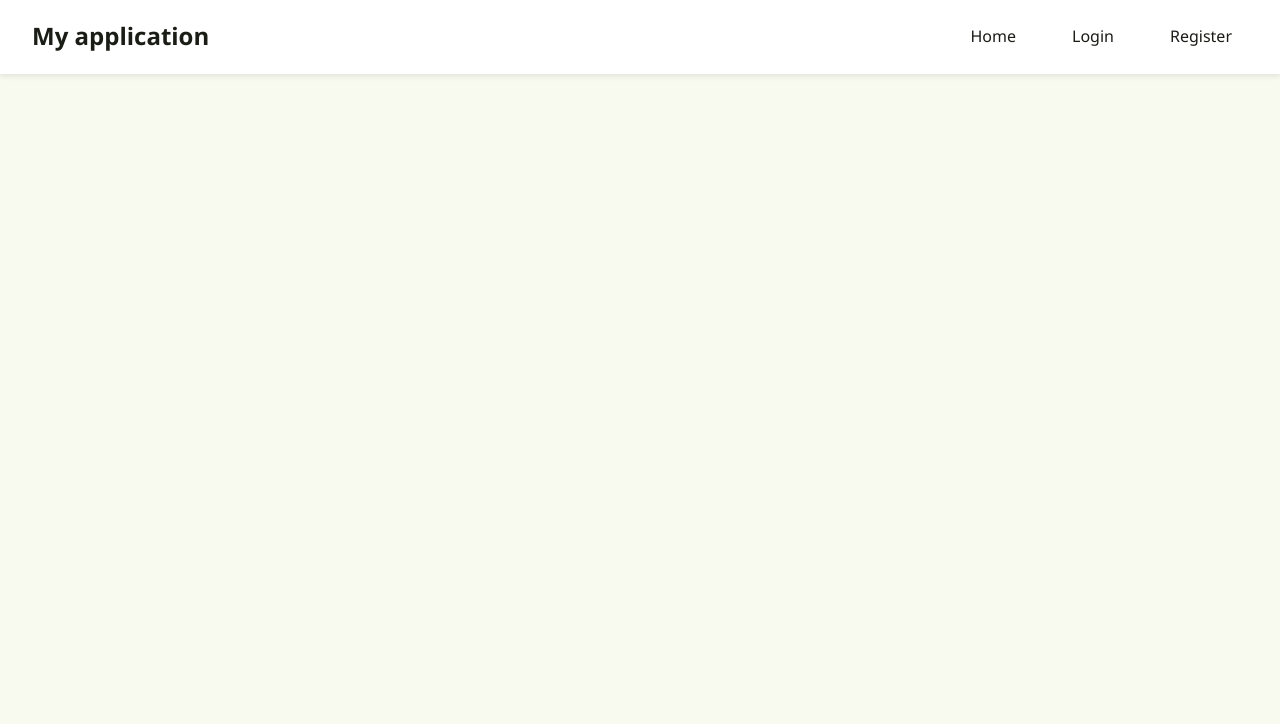
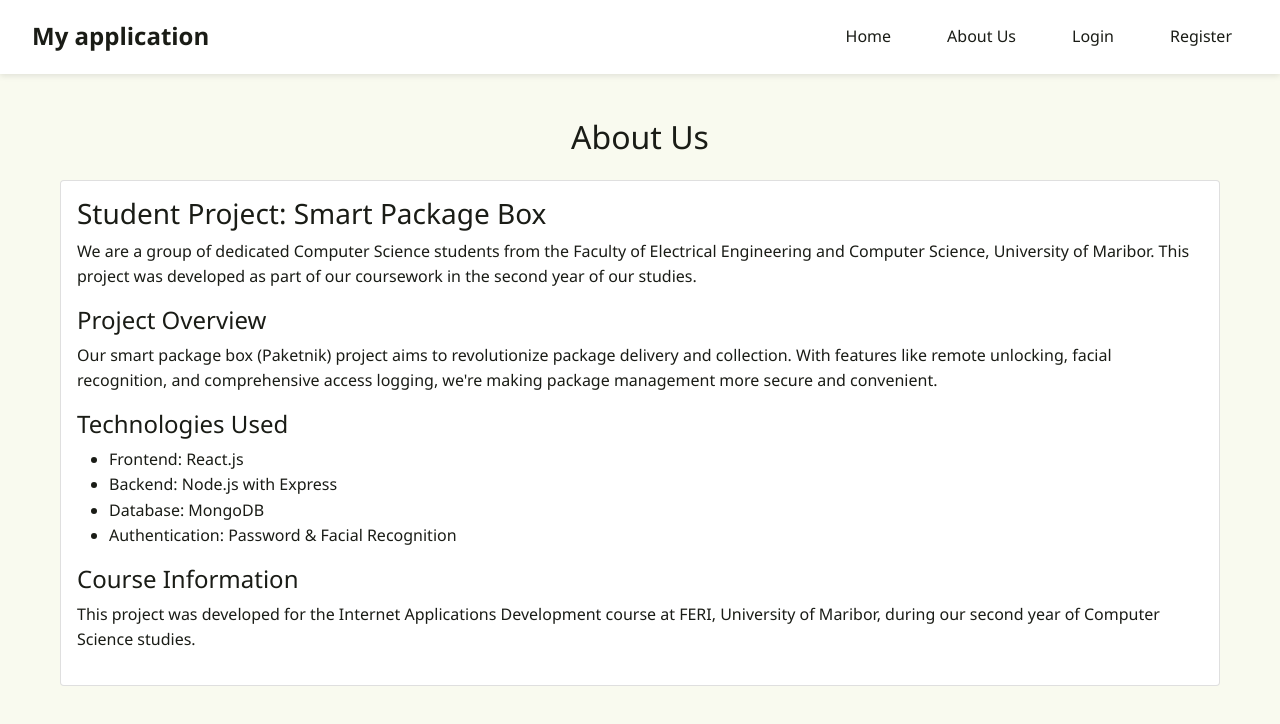
Before and after one commit to Postarji/Paketnik, a React (Create React App) app in the folder RAZVOJ-APLIKACIJ-ZA-INTERNET/frontend/: page /about-us in a window 1280 px wide. Shown: the top 724 px of the page. Built offline with nearby package versions, Linux system fonts and the light colour scheme.

Commit message:
Added about us page

```diff
--- a/RAZVOJ-APLIKACIJ-ZA-INTERNET/frontend/src/App.js
+++ b/RAZVOJ-APLIKACIJ-ZA-INTERNET/frontend/src/App.js
@@ -9,6 +9,7 @@ import Profile from "./components/Profile";
 import Logout from "./components/Logout";
 import AddPhoto from "./components/AddPhoto";
 import PhotoDetail from "./components/PhotoDetail";
+import AboutUs from "./components/AboutUs";
 
 function App() {
   /**
@@ -55,6 +56,7 @@ function App() {
             <Route path="/profile" element={<Profile />}></Route>
             <Route path="/logout" element={<Logout />}></Route>
             <Route path="/photo/:id" element={<PhotoDetail />}></Route>
+            <Route path="/about-us" element={<AboutUs />}></Route>
           </Routes>
         </div>
       </UserContext.Provider>
--- /dev/null
+++ b/RAZVOJ-APLIKACIJ-ZA-INTERNET/frontend/src/components/AboutUs.js
@@ -0,0 +1,42 @@
+import React from 'react';
+
+function AboutUs() {
+    return (
+        <div className="container mt-4">
+            <div className="about-us-container fade-in">
+                <h2 className="text-center mb-4">About Us</h2>
+                <div className="card">
+                    <div className="card-body">
+                        <h3 className="card-title">Student Project: Smart Package Box</h3>
+                        <p className="card-text">
+                            We are a group of dedicated Computer Science students from the Faculty of
+                            Electrical Engineering and Computer Science, University of Maribor. This project
+                            was developed as part of our coursework in the second year of our studies.
+                        </p>
+                        <h4>Project Overview</h4>
+                        <p>
+                            Our smart package box (Paketnik) project aims to revolutionize package delivery
+                            and collection. With features like remote unlocking, facial recognition, and
+                            comprehensive access logging, we're making package management more secure and
+                            convenient.
+                        </p>
+                        <h4>Technologies Used</h4>
+                        <ul>
+                            <li>Frontend: React.js</li>
+                            <li>Backend: Node.js with Express</li>
+                            <li>Database: MongoDB</li>
+                            <li>Authentication: Password & Facial Recognition</li>
+                        </ul>
+                        <h4>Course Information</h4>
+                        <p>
+                            This project was developed for the Internet Applications Development course
+                            at FERI, University of Maribor, during our second year of Computer Science studies.
+                        </p>
+                    </div>
+                </div>
+            </div>
+        </div>
+    );
+}
+
+export default AboutUs;
--- a/RAZVOJ-APLIKACIJ-ZA-INTERNET/frontend/src/components/Header.js
+++ b/RAZVOJ-APLIKACIJ-ZA-INTERNET/frontend/src/components/Header.js
@@ -15,6 +15,7 @@ function Header(props) {
                 </div>
                 <nav className="nav-links">
                     <Link to='/' className="nav-link">Home</Link>
+                    <Link to='/about-us' className="nav-link">About Us</Link>
                     {userContext.user ? (
                         <>
                             <Link to='/publish' className="nav-link">Publish</Link>
```
